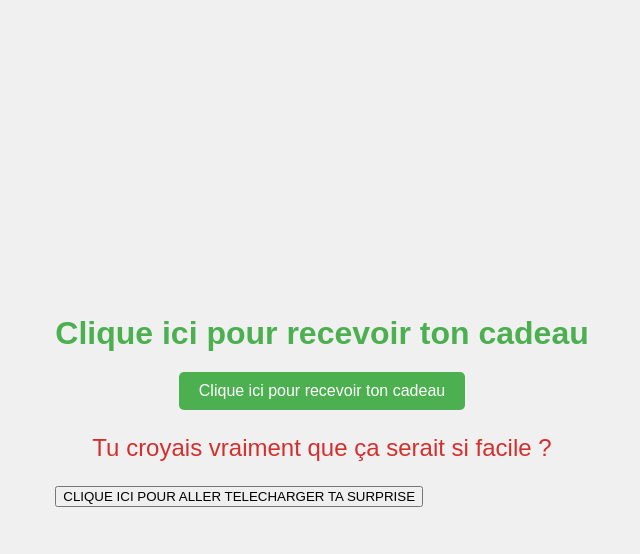
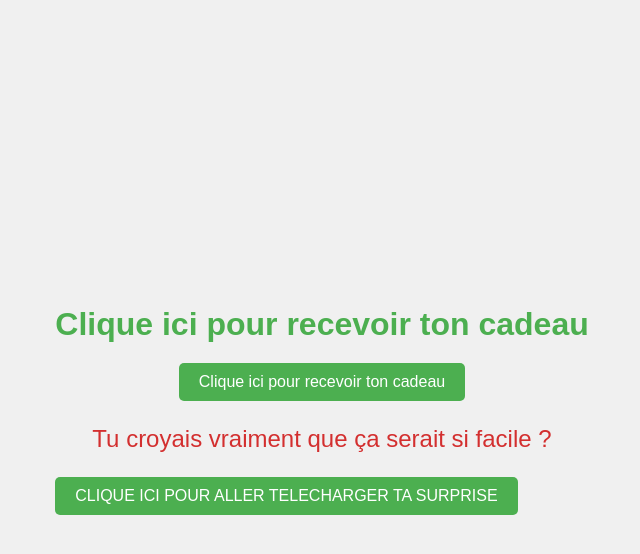
Before and after one commit to Salemgnk/Nick, a plain HTML site: page index.html in a window 1280 px wide. Both pictures are taken after a click on the button "Clique ici pour recevoir ton cadeau". Shown: the whole page, without its empty margins (318-958 px from the left). Drawn offline with nearby package versions, Linux system fonts and the light colour scheme.

Commit message:
Update styles.css

```diff
--- a/styles.css
+++ b/styles.css
@@ -39,6 +39,23 @@ body {
 }
 
 #surprise-text {
+    display: none;
     font-size: 1.5em;
     color: #d32f2f;
 }
+
+#second-button {
+    display: none;
+    background-color: #4CAF50;
+    color: white;
+    padding: 10px 20px;
+    border: none;
+    border-radius: 5px;
+    cursor: pointer;
+    font-size: 1em;
+}
+#3d-container {
+    width: 100%;
+    height: 400px;
+    margin-top: 20px;
+}
```
